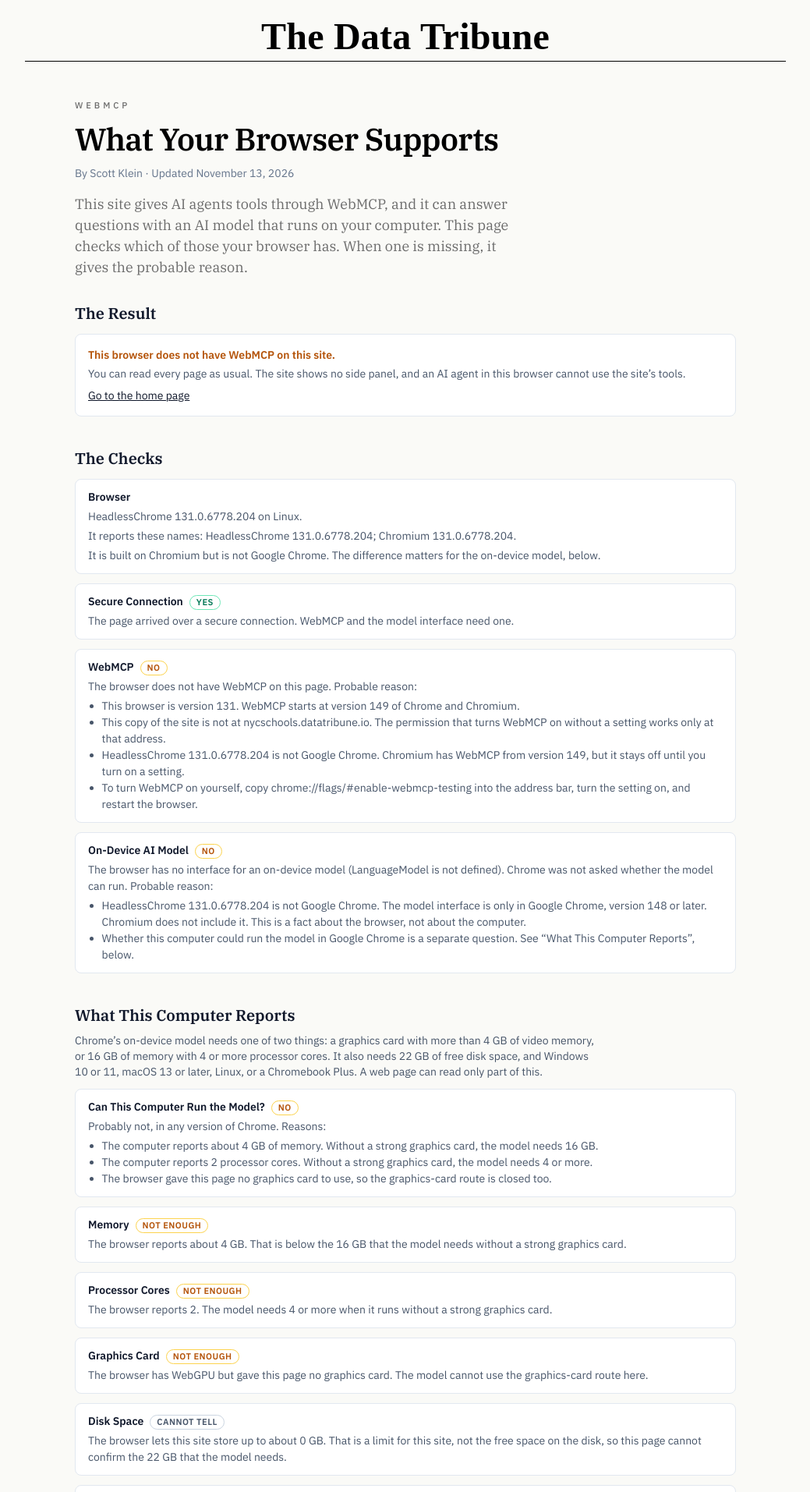
After one commit to kleinmatic/nyc-schools-agentic, a FastAPI app: template app/web/templates/browser.html in a window 1280 px wide. The commit adds this page. Shown: the top 1913 px of the page at 78% size, without its empty margins (120-1159 px from the left). Run offline with FastAPI, Linux system fonts and the light colour scheme; the template is opened without the code that fills it, so the values that code supplies are empty; parts of the project's set-up code (start-up, migrations or seed data) failed here and were passed over; some libraries are stand-ins or nearby versions; some web fonts are replaced.

Commit message:
webmcp: add /browser, a check of what the reader's browser supports and why not
Reports WebMCP, the Prompt API and its availability answer, a secure
context, the browser's brands, and the hardware facts a page can read,
with the probable reason when a feature is missing. Detection moves to
one shared object, window.dtBrowser, used by the panel and this page.

Co-Authored-By: Claude Fable 5.2 <noreply@anthropic.com>
Claude-Session: https://claude.ai/code/session_011EDgnBahqMR8bNzGjuBeM5

```diff
--- a/app/web/routes.py
+++ b/app/web/routes.py
@@ -310,6 +310,12 @@ async def sources_page(request: Request):
     return templates.TemplateResponse(request, "sources.html", {})
 
 
+@router.get("/browser", response_class=HTMLResponse)
+async def browser_page(request: Request):
+    """What this browser supports (WebMCP, the Prompt API) and why not."""
+    return templates.TemplateResponse(request, "browser.html", {})
+
+
 @router.get("/model-home", response_class=HTMLResponse)
 async def model_home_page(request: Request):
     """WebMCP tour: lists the page's tools live from the browser, runs
--- a/app/web/templates/base.html
+++ b/app/web/templates/base.html
@@ -57,6 +57,26 @@
       const root = document.documentElement;
       const hasTools = !!(document.modelContext ?? navigator.modelContext);
       const hasModel = typeof LanguageModel !== 'undefined';
+      // The one copy of the detection code. The panel and /browser use it.
+      window.dtBrowser = {
+        hasTools, hasModel,
+        modelOptions: {
+          expectedInputs: [{ type: 'text', languages: ['en'] }],
+          expectedOutputs: [{ type: 'text', languages: ['en'] }],
+        },
+        // 'missing' (no Prompt API at all), 'no-answer' (Chrome did not
+        // reply in 5 seconds; this happens in headless runs), or Chrome's
+        // own answer: available / downloadable / downloading / unavailable.
+        async availability() {
+          if (!hasModel) return 'missing';
+          const late = new Promise((resolve) => setTimeout(() => resolve('no-answer'), 5000));
+          try { return await Promise.race([LanguageModel.availability(this.modelOptions), late]); } catch (e) { return 'unavailable'; }
+        },
+        tier(availability) {
+          if (!hasTools) return 'A';
+          return ['missing', 'unavailable', 'no-answer'].includes(availability) ? 'B' : 'C';
+        },
+      };
       if (hasTools) root.classList.add(hasModel ? 'wm-tier-c' : 'wm-tier-b');
       if (state === 'off') { root.classList.add('dt-chat-off'); return; }
       if (!state) {
--- /dev/null
+++ b/app/web/templates/browser.html
@@ -0,0 +1,289 @@
+{% extends "base.html" %}
+{% block title %}What Your Browser Supports — The Data Tribune{% endblock %}
+{% block meta_description %}A check of this browser: whether it has WebMCP and an on-device AI model, and the probable reason when one is missing.{% endblock %}
+{% block content %}
+{# Every check on this page runs in the reader's browser. Detection comes
+   from window.dtBrowser, the one copy in base.html's <head>, which the
+   side panel also uses. All text is written with textContent. #}
+<section class="mb-8">
+  <p class="eyebrow mb-3">WebMCP</p>
+  <h1 class="display-headline" style="font-size: clamp(1.75rem, 5vw, 2.5rem);">What Your Browser Supports</h1>
+  <p class="text-sm text-slate-500 mt-3">By Scott Klein · Updated November 13, 2026</p>
+  <p class="display-deck">
+    This site gives AI agents tools through WebMCP, and it can answer questions
+    with an AI model that runs on your computer. This page checks which of those
+    your browser has. When one is missing, it gives the probable reason.
+  </p>
+</section>
+
+<noscript>
+  <p class="bg-white border border-slate-200 rounded-lg p-4 text-sm">This page needs JavaScript. It runs its checks in your browser.</p>
+</noscript>
+
+<section class="mb-10">
+  <h2 class="text-xl font-semibold mb-3">The Result</h2>
+  <div id="bw-tier" class="bg-white border border-slate-200 rounded-lg p-4 text-sm" aria-live="polite">Checking this browser…</div>
+</section>
+
+<section class="mb-10">
+  <h2 class="text-xl font-semibold mb-3">The Checks</h2>
+  <div id="bw-checks" class="space-y-3"></div>
+</section>
+
+<section class="mb-10">
+  <h2 class="text-xl font-semibold mb-2">What This Computer Reports</h2>
+  <p class="text-sm text-slate-600 mb-3 max-w-2xl">
+    Chrome’s on-device model needs one of two things: a graphics card with more
+    than 4 GB of video memory, or 16 GB of memory with 4 or more processor cores.
+    It also needs 22 GB of free disk space, and Windows 10 or 11, macOS 13 or
+    later, Linux, or a Chromebook Plus. A web page can read only part of this.
+  </p>
+  <div id="bw-hardware" class="space-y-3"></div>
+  <p class="text-xs text-slate-500 mt-2">Source: <a class="underline" href="https://developer.chrome.com/docs/ai/prompt-api">Chrome for Developers, the Prompt API</a>, read November 13, 2026.</p>
+</section>
+
+<section class="mb-10">
+  <h2 class="text-xl font-semibold mb-2">What This Page Cannot Tell You</h2>
+  <div class="text-sm text-slate-600 max-w-2xl space-y-2">
+    <p>Chrome tells a web page only that the model is “unavailable”. It does not give the reason. So the reasons on this page are probable causes, worked out from the few hardware facts a page can read.</p>
+    <p>Chrome shows its own reason on an internal page. A link to that page does not work from a website, so copy this address into the address bar:</p>
+    <p class="flex flex-wrap items-center gap-2">
+      <code id="bw-internals" class="px-2 py-1 bg-white border border-slate-300 rounded text-slate-900">chrome://on-device-internals</code>
+      <button id="bw-copy" type="button" class="px-3 py-1 text-xs font-semibold rounded-md bg-slate-900 text-white">Copy</button>
+    </p>
+  </div>
+</section>
+
+<style>
+  .bw-row { background: white; border: 1px solid rgb(226 232 240); border-radius: 0.5rem; padding: 0.75rem 1rem; font-size: 0.875rem; }
+  .bw-row h3 { font-weight: 600; }
+  .bw-mark { display: inline-block; font-size: 0.7rem; font-weight: 600; letter-spacing: 0.04em; text-transform: uppercase; border: 1px solid; border-radius: 999px; padding: 0 0.5rem; margin-left: 0.5rem; vertical-align: middle; }
+  .bw-yes { color: rgb(4 120 87); border-color: rgb(110 231 183); }
+  .bw-no { color: rgb(180 83 9); border-color: rgb(252 211 77); }
+  .bw-unknown { color: rgb(71 85 105); border-color: rgb(203 213 225); }
+  .bw-row p { color: rgb(71 85 105); margin-top: 0.25rem; }
+  .bw-row ul { color: rgb(71 85 105); margin-top: 0.25rem; padding-left: 1.1rem; list-style: disc; }
+</style>
+<script>
+(async function () {
+  // The site-wide tool forms sit below this script. Wait for them, or
+  // getTools() counts none.
+  if (document.readyState === 'loading') await new Promise((done) => document.addEventListener('DOMContentLoaded', done));
+  const dt = window.dtBrowser;
+  const el = (tag, cls, text) => {
+    const node = document.createElement(tag);
+    if (cls) node.className = cls;
+    if (text != null) node.textContent = text;
+    return node;
+  };
+  const MARKS = { yes: ['bw-yes', 'Yes'], no: ['bw-no', 'No'], pass: ['bw-yes', 'Enough'], fail: ['bw-no', 'Not enough'], unknown: ['bw-unknown', 'Cannot tell'] };
+  // One result row: a heading, a mark, sentences, and an optional list.
+  function row(box, title, mark, lines, bullets) {
+    const node = el('div', 'bw-row');
+    const head = el('h3', null, title);
+    if (mark) head.append(el('span', 'bw-mark ' + MARKS[mark][0], MARKS[mark][1]));
+    node.append(head);
+    for (const line of lines) node.append(el('p', null, line));
+    if (bullets && bullets.length) {
+      const list = el('ul');
+      for (const item of bullets) list.append(el('li', null, item));
+      node.append(list);
+    }
+    box.append(node);
+  }
+  const checks = document.getElementById('bw-checks');
+  const hardware = document.getElementById('bw-hardware');
+
+  // ---------- 1. the browser ----------
+  const uad = navigator.userAgentData;
+  let brandName = '', major = 0, platform = '', isChromeBrand = false, mobile = false;
+  if (uad) {
+    let brands = uad.brands || [];
+    try {
+      const high = await uad.getHighEntropyValues(['fullVersionList', 'platformVersion']);
+      if (high.fullVersionList && high.fullVersionList.length) brands = high.fullVersionList;
+    } catch (e) { /* keep the short list */ }
+    const real = brands.filter((b) => !/Not/i.test(b.brand));
+    const named = real.find((b) => b.brand !== 'Chromium') || real[0];
+    if (named) { brandName = `${named.brand} ${named.version}`; major = parseInt(named.version, 10) || 0; }
+    isChromeBrand = real.some((b) => b.brand === 'Google Chrome');
+    platform = uad.platform || '';
+    mobile = !!uad.mobile;
+    row(checks, 'Browser', null, [
+      `${brandName || 'A Chromium browser'} on ${platform || 'an unnamed system'}${mobile ? ' (mobile)' : ''}.`,
+      `It reports these names: ${real.map((b) => `${b.brand} ${b.version}`).join('; ') || 'none'}.`,
+      isChromeBrand ? 'It is Google Chrome.' : 'It is built on Chromium but is not Google Chrome. The difference matters for the on-device model, below.']);
+  } else {
+    row(checks, 'Browser', null, [
+      'This browser does not report its name and version in the way Chrome does. Firefox and Safari do not.',
+      `It identifies itself as: ${navigator.userAgent}`]);
+  }
+  const onLiveSite = location.hostname === 'nycschools.datatribune.io';
+  row(checks, 'Secure Connection', window.isSecureContext ? 'yes' : 'no', [window.isSecureContext
+    ? 'The page arrived over a secure connection. WebMCP and the model interface need one.'
+    : 'The page did not arrive over a secure connection, so the browser hides WebMCP and the model interface. The fix is to open the site at an https address, or at localhost.']);
+
+  // ---------- 2. WebMCP ----------
+  if (dt.hasTools) {
+    const mc = document.modelContext ?? navigator.modelContext;
+    let count = null;
+    try { count = (await mc.getTools()).length; } catch (e) { /* older build */ }
+    row(checks, 'WebMCP', 'yes', [count === null
+      ? 'The browser has WebMCP, but it did not return a tool list.'
+      : `The browser has WebMCP. This page gives it ${count} tool${count === 1 ? '' : 's'}.`]);
+  } else {
+    const why = [];
+    if (!uad) why.push('This is not Chrome. No other browser has WebMCP turned on for this site.');
+    else if (mobile) why.push('WebMCP works only in Chrome on a computer, not on a phone or tablet.');
+    else {
+      if (!window.isSecureContext) why.push('The connection is not secure. See the row above.');
+      if (major && major < 149) why.push(`This browser is version ${major}. WebMCP starts at version 149 of Chrome and Chromium.`);
+      if (!onLiveSite) why.push('This copy of the site is not at nycschools.datatribune.io. The permission that turns WebMCP on without a setting works only at that address.');
+      if (!isChromeBrand) why.push(`${brandName || 'This browser'} is not Google Chrome. Chromium has WebMCP from version 149, but it stays off until you turn on a setting.`);
+      why.push('To turn WebMCP on yourself, copy chrome://flags/#enable-webmcp-testing into the address bar, turn the setting on, and restart the browser.');
+    }
+    row(checks, 'WebMCP', 'no', ['The browser does not have WebMCP on this page. Probable reason:'], why);
+  }
+
+  // ---------- 3. the on-device model ----------
+  const availability = await dt.availability();
+  const SUPPORTED_OS = ['Windows', 'macOS', 'Linux', 'Chrome OS'];
+  const osFails = !!platform && !SUPPORTED_OS.includes(platform);
+  // Hardware facts, gathered first so the model row can name a cause.
+  const memory = navigator.deviceMemory;            // Chrome only, capped at 8
+  const cores = navigator.hardwareConcurrency;
+  let adapter = null, gpuText = '';
+  if (navigator.gpu) {
+    try { adapter = await navigator.gpu.requestAdapter(); } catch (e) { adapter = null; }
+    if (adapter) {
+      const info = adapter.info || {};
+      gpuText = [info.vendor, info.architecture, info.description].filter(Boolean).join(', ');
+    }
+  }
+  const softwareGpu = !!(adapter && (adapter.isFallbackAdapter || (adapter.info && adapter.info.isFallbackAdapter)));
+  const memoryFails = typeof memory === 'number' && memory < 8;
+  const coresFail = typeof cores === 'number' && cores < 4;
+  const gpuFails = !adapter || softwareGpu;
+  const intelGpu = !!(adapter && adapter.info && /intel/i.test(adapter.info.vendor || ''));
+  // The model has two routes: a strong graphics card, or memory + cores.
+  const causes = [];
+  if (osFails) causes.push(`The system is ${platform}. The model runs on Windows, macOS, Linux and Chromebook Plus only.`);
+  if (memoryFails) causes.push(`The computer reports about ${memory} GB of memory. Without a strong graphics card, the model needs 16 GB.`);
+  if (coresFail) causes.push(`The computer reports ${cores} processor cores. Without a strong graphics card, the model needs 4 or more.`);
+  if (memoryFails || coresFail) {
+    causes.push(!adapter ? 'The browser gave this page no graphics card to use, so the graphics-card route is closed too.'
+      : softwareGpu ? 'The graphics card this page can see is a software one, so the graphics-card route is closed too.'
+      : intelGpu ? 'The graphics card is from Intel. Intel graphics built into the processor share the computer’s memory and usually do not have the “more than 4 GB” of video memory that the other route needs.'
+      : 'That leaves the graphics-card route, which needs more than 4 GB of video memory. A page cannot read that figure.');
+  }
+  const verdict = osFails || ((memoryFails || coresFail) && (gpuFails || intelGpu)) ? 'no' : 'unknown';
+
+  if (availability === 'missing') {
+    const why = [];
+    if (!uad) why.push('This is not Chrome. The on-device model is a Chrome feature.');
+    else if (mobile) why.push('Chrome does not run the on-device model on phones and tablets.');
+    else {
+      if (!window.isSecureContext) why.push('The connection is not secure. See the row above.');
+      if (!isChromeBrand) why.push(`${brandName || 'This browser'} is not Google Chrome. The model interface is only in Google Chrome, version 148 or later. Chromium does not include it. This is a fact about the browser, not about the computer.`);
+      else if (major && major < 148) why.push(`This is Chrome ${major}. The model interface for web pages starts at Chrome 148.`);
+      if (!why.length) why.push('A page cannot see the reason. The feature may be turned off by a setting or a policy.');
+      why.push('Whether this computer could run the model in Google Chrome is a separate question. See “What This Computer Reports”, below.');
+    }
+    row(checks, 'On-Device AI Model', 'no', [
+      'The browser has no interface for an on-device model (LanguageModel is not defined). Chrome was not asked whether the model can run. Probable reason:'], why);
+  } else if (availability === 'unavailable') {
+    row(checks, 'On-Device AI Model', 'no', [
+      'The browser has the model interface, and Chrome answered “unavailable”. That means Chrome will not run the model on this computer. Probable reason:'],
+      causes.length ? causes : ['The facts a page can read all pass. The cause is one a page cannot see: video memory, free disk space, or a setting. Chrome’s own page, named below, gives the reason.']);
+  } else {
+    const text = {
+      available: 'Chrome answered “available”. The model is on this computer and ready.',
+      downloadable: 'Chrome answered “downloadable”. This computer can run the model, but Chrome has not downloaded it. The download starts with your first question in the panel.',
+      downloading: 'Chrome answered “downloading”. This computer can run the model, and the download is in progress.',
+    }[availability];
+    if (text) row(checks, 'On-Device AI Model', 'yes', [text]);
+    else row(checks, 'On-Device AI Model', 'unknown', ['The browser has the model interface, but Chrome did not answer in 5 seconds. Load the page again. This also happens when Chrome runs without a window.']);
+  }
+
+  // ---------- 4. hardware rows ----------
+  // The hardware question is separate from whether the browser has the
+  // interface: on most computers the hardware is what blocks the model.
+  const canRun = ['available', 'downloadable', 'downloading'].includes(availability);
+  row(hardware, 'Can This Computer Run the Model?', canRun ? 'yes' : verdict, canRun
+    ? ['Yes. Chrome says so, and Chrome can see the whole computer.']
+    : verdict === 'no'
+      ? ['Probably not, in any version of Chrome. Reasons:']
+      : causes.length
+        ? ['This page cannot tell. One route is closed:']
+        : ['This page cannot tell. The facts it can read all pass, but it cannot read video memory or free disk space.'],
+    canRun ? [] : causes);
+  if (typeof memory === 'number') {
+    row(hardware, 'Memory', memory >= 8 ? 'unknown' : 'fail', [memory >= 8
+      ? 'The browser reports 8 GB or more. It never reports a figure above 8, so this page cannot confirm the 16 GB that the model needs without a strong graphics card.'
+      : `The browser reports about ${memory} GB. That is below the 16 GB that the model needs without a strong graphics card.`]);
+  } else {
+    row(hardware, 'Memory', 'unknown', ['This browser does not tell a page how much memory the computer has.']);
+  }
+  if (typeof cores === 'number') {
+    row(hardware, 'Processor Cores', cores >= 4 ? 'pass' : 'fail', [`The browser reports ${cores}. The model needs 4 or more when it runs without a strong graphics card.`]);
+  } else {
+    row(hardware, 'Processor Cores', 'unknown', ['This browser does not report a count.']);
+  }
+  if (!navigator.gpu) {
+    row(hardware, 'Graphics Card', 'unknown', ['This browser has no WebGPU, so a page cannot ask about the graphics card.']);
+  } else if (!adapter) {
+    row(hardware, 'Graphics Card', 'fail', ['The browser has WebGPU but gave this page no graphics card. The model cannot use the graphics-card route here.']);
+  } else {
+    row(hardware, 'Graphics Card', softwareGpu ? 'fail' : 'unknown', [
+      gpuText ? `The browser reports: ${gpuText}.` : 'The browser reports a graphics card but gives no details.',
+      softwareGpu ? 'This is a software graphics card, not a real one.'
+        : 'A page cannot read how much video memory it has, so this page cannot confirm the “more than 4 GB” that the model needs.']);
+  }
+  let quotaText = 'This browser does not report a storage figure.';
+  try {
+    const estimate = await navigator.storage.estimate();
+    if (estimate && estimate.quota) quotaText = `The browser lets this site store up to about ${Math.round(estimate.quota / 1e9)} GB. That is a limit for this site, not the free space on the disk, so this page cannot confirm the 22 GB that the model needs.`;
+  } catch (e) { /* keep the default */ }
+  row(hardware, 'Disk Space', 'unknown', [quotaText]);
+  if (platform) {
+    row(hardware, 'Operating System', osFails ? 'fail' : 'pass', [osFails
+      ? `${platform}. The model does not run on this system.`
+      : `${platform}. The model runs on this system${platform === 'Chrome OS' ? ', on Chromebook Plus devices only' : ''}. A page cannot check the exact version.`]);
+  } else {
+    row(hardware, 'Operating System', 'unknown', ['This browser does not report the system in the way Chrome does.']);
+  }
+
+  // ---------- 5. the tier, in plain words ----------
+  const tier = dt.tier(availability);
+  const box = document.getElementById('bw-tier');
+  const words = {
+    A: ['This browser does not have WebMCP on this site.',
+      'You can read every page as usual. The site shows no side panel, and an AI agent in this browser cannot use the site’s tools.'],
+    B: ['This browser has WebMCP, but it cannot run an AI model on this computer.',
+      'The side panel lists the tools this site gives AI agents, and you can run them yourself. You cannot ask questions in the panel.'],
+    C: ['This browser has WebMCP, and it can run an AI model on this computer.',
+      'The side panel takes questions. The model runs on your computer and gets its answers from this site’s tools.'],
+  }[tier];
+  box.replaceChildren(el('p', 'font-semibold ' + (tier === 'A' ? 'text-amber-700' : 'text-emerald-700'), words[0]), el('p', 'text-slate-600 mt-1', words[1]));
+  if (tier === 'A' && dt.hasModel && availability !== 'unavailable') {
+    box.append(el('p', 'text-slate-600 mt-1', 'This browser does have a model interface. Without WebMCP the panel stays off, but you can turn it on by adding ?chat=on to any address on this site.'));
+  }
+  const home = el('a', 'underline', 'Go to the home page');
+  home.href = '/';
+  const last = el('p', 'mt-2');
+  last.append(home);
+  box.append(last);
+
+  // ---------- copy button ----------
+  const copy = document.getElementById('bw-copy');
+  copy.addEventListener('click', async () => {
+    try {
+      await navigator.clipboard.writeText(document.getElementById('bw-internals').textContent);
+      copy.textContent = 'Copied';
+    } catch (e) {
+      copy.textContent = 'Select the text and copy it';
+    }
+  });
+})();
+</script>
+{% endblock %}
--- a/app/web/templates/model_home.html
+++ b/app/web/templates/model_home.html
@@ -42,6 +42,7 @@
   <div id="mh-status" class="bg-white border border-slate-200 rounded-lg p-4 text-sm" aria-live="polite">
     Checking this browser…
   </div>
+  <p class="text-sm text-slate-500 mt-2"><a class="underline" href="/browser">See the full check of this browser</a>, with the probable reason when a feature is missing.</p>
 </section>
 
 <section class="mh-step mb-12" id="forms">
--- a/app/web/templates/partials/_chat_panel.html
+++ b/app/web/templates/partials/_chat_panel.html
@@ -323,14 +323,9 @@
   }
 
   // ---------- the on-device model ----------
-  const LM_OPTIONS = {
-    expectedInputs: [{ type: 'text', languages: ['en'] }],
-    expectedOutputs: [{ type: 'text', languages: ['en'] }],
-  };
-  let availability = 'unavailable';
-  if (typeof LanguageModel !== 'undefined') {
-    try { availability = await LanguageModel.availability(LM_OPTIONS); } catch (e) { availability = 'unavailable'; }
-  }
+  const LM_OPTIONS = window.dtBrowser.modelOptions;
+  const found = await window.dtBrowser.availability();
+  const availability = found === 'missing' || found === 'no-answer' ? 'unavailable' : found;
   const toolSource = live ? 'It uses this page’s WebMCP tools.' : 'WebMCP is off in this browser, so it uses this page’s search forms.';
   if (live && availability === 'unavailable') {
     // WebMCP without a usable model: tools mode. This also moves a page
--- a/app/web/templates/search.html
+++ b/app/web/templates/search.html
@@ -22,10 +22,11 @@
      Readers without JavaScript, crawlers and agents that fetch the HTML
      see line A, which is accurate for them. #}
   <p class="wm-line text-sm text-slate-500 mt-4">
-    <span class="wm-line-a">If you use a recent version of Chrome on a computer, you can try <a class="underline" href="/model-home">WebMCP</a> on this site.</span>
+    <span class="wm-line-a">If you use a recent version of Chrome on a computer, you can try <a class="underline" href="/model-home">WebMCP</a> on this site. <a class="underline" href="/browser">What does my browser support?</a></span>
     <span class="wm-line-b">Your browser supports <a class="underline" href="/model-home">WebMCP</a>.
       <span class="wm-wide">The panel at the right lists the tools this site gives AI agents, and you can run them yourself.</span>
-      <span class="wm-narrow">Tap This Page’s Tools at the right to see the tools this site gives AI agents. You can run them yourself.</span></span>
+      <span class="wm-narrow">Tap This Page’s Tools at the right to see the tools this site gives AI agents. You can run them yourself.</span>
+      <a class="underline" href="/browser">What does my browser support?</a></span>
     <span class="wm-line-c">Your browser supports <a class="underline" href="/model-home">WebMCP</a> and can run an AI model on this computer.
       <span class="wm-wide">Ask a question in the panel at the right.</span>
       <span class="wm-narrow">Tap Ask the Data at the right and ask a question.</span>
```
Also changed, not shown: CLAUDE.md (+1 -0 lines), tests/test_webmcp.py (+31 -0 lines).
